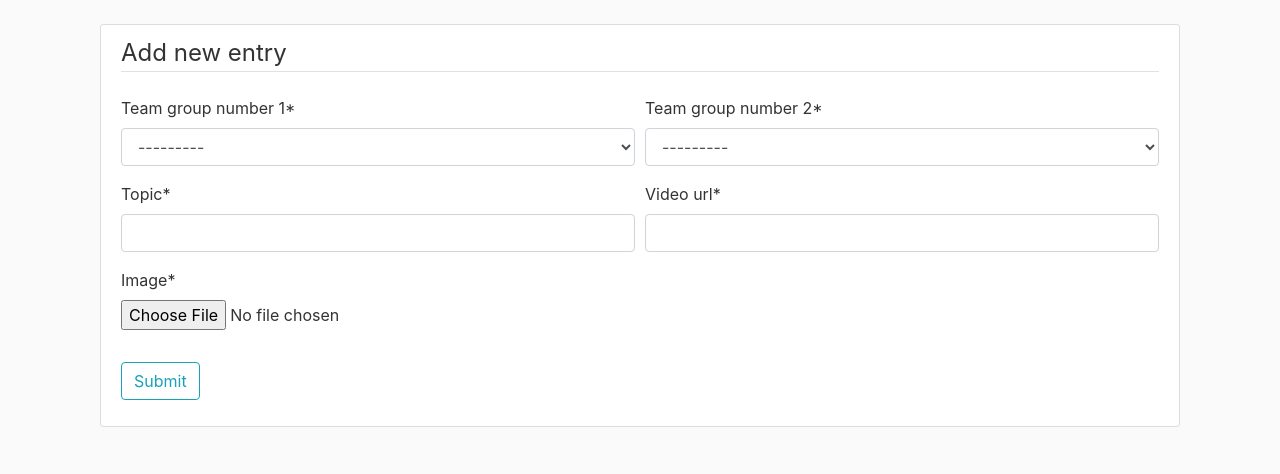
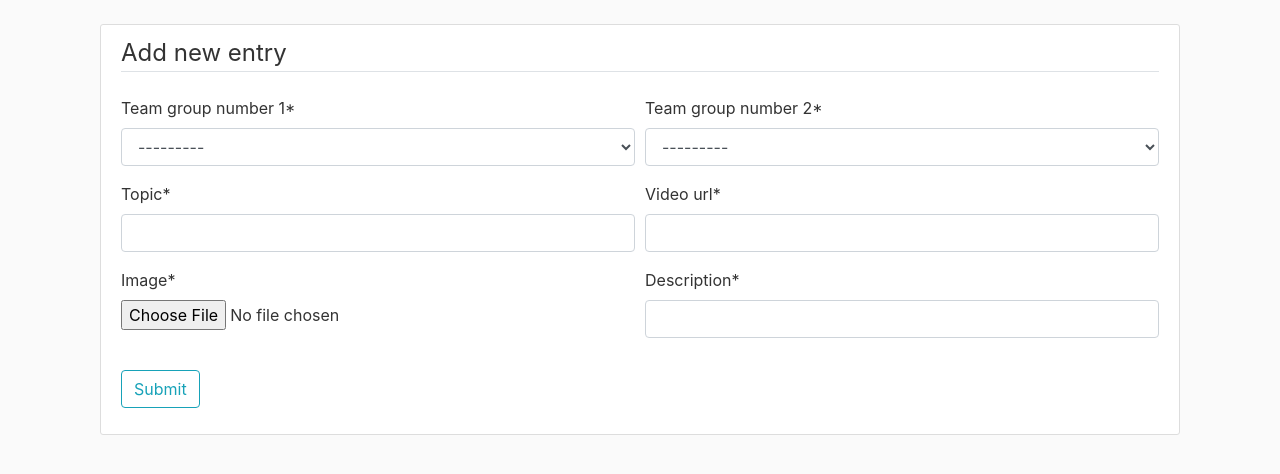
Before and after one commit to amyy28/IPR_Website, a Django app: page /skits/new/ in a window 1280 px wide. Shown: the part 56-530 px from the top of the page. Run offline with Django 3.2, Linux system fonts and the light colour scheme; the visitor is signed in with stand-in values (Sample User, id 1); data that the repository does not hold is empty; some libraries are stand-ins or nearby versions.

Commit message:
final commit

```diff
--- a/IPR_Website/Skits/models.py
+++ b/IPR_Website/Skits/models.py
@@ -11,7 +11,7 @@ class Skits(models.Model):
     topic = models.CharField(max_length=100)
     video_url = models.CharField(max_length=100)
     image = models.ImageField(default='default.jpg',upload_to='profile_pics')
-
+    description = models.CharField(max_length = 1000)
     def __str__(self):
         return self.topic
 
--- a/IPR_Website/Skits/templates/Skits/skits_form.html
+++ b/IPR_Website/Skits/templates/Skits/skits_form.html
@@ -22,6 +22,9 @@
                     </div><div class="form-group col-md-6 mb-0">
                         {{ form.image|as_crispy_field }}
                     </div>
+                    <div class="form-group col-md-6 mb-0">
+                        {{ form.description|as_crispy_field }}
+                    </div>
                 </div>
             </fieldset>
             <div class="form-group">
--- a/IPR_Website/Skits/views.py
+++ b/IPR_Website/Skits/views.py
@@ -25,7 +25,7 @@ def skits(request):
 
 class SkitsCreateView(LoginRequiredMixin, CreateView):
     model = Skits
-    fields = ['team_group_number_1','team_group_number_2', 'topic', 'video_url', 'image']
+    fields = ['team_group_number_1','team_group_number_2', 'topic', 'video_url','description', 'image']
 
     def form_valid(self, form):
         form.instance.author = self.request.user
@@ -37,7 +37,7 @@ class SkitsDetailView(LoginRequiredMixin, DetailView):
 
 class SkitsUpdateView(LoginRequiredMixin, UpdateView):
     model = Skits
-    fields = ['team_group_number_1','team_group_number_2', 'topic', 'video_url', 'image']
+    fields = ['team_group_number_1','team_group_number_2', 'topic', 'video_url','description', 'image']
 
     def form_valid(self, form):
         form.instance.author = self.request.user
```
Also changed, not shown: IPR_Website/Report/templates/Report/template.html (+13 -14 lines), IPR_Website/Skits/migrations/0004_skits_description.py (added), IPR_Website/media/BMS-Vs-BMS_iKNNqyA.png (added), IPR_Website/media/flipkart630_0.png (added), IPR_Website/media/profile_pics/download.jfif (added).
